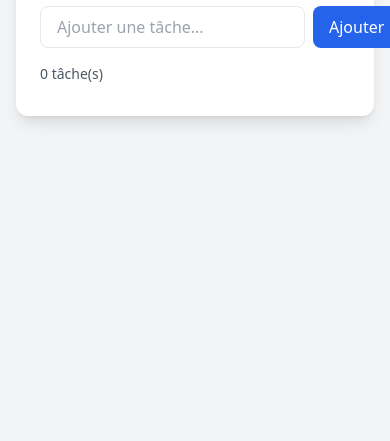
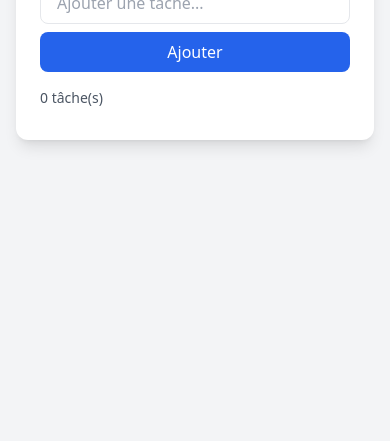
Before and after one commit to Hermesmavinga/liste-de-tache, a plain HTML site: page index.html in a window 390 px wide. Shown: the part 403-844 px from the top of the page. Drawn offline with nearby package versions, Linux system fonts and the light colour scheme.

Commit message:
mise a jour du readme

```diff
--- a/index.html
+++ b/index.html
@@ -36,7 +36,7 @@
     </div>
 
     <!-- Input + bouton ajouter -->
-    <div class="flex gap-2 mb-4">
+    <div class="flex gap-2 mb-4 flex-col sm:flex-row">
       <input
         id="myInput"
         type="text"
```
Also changed, not shown: 1 other file.
